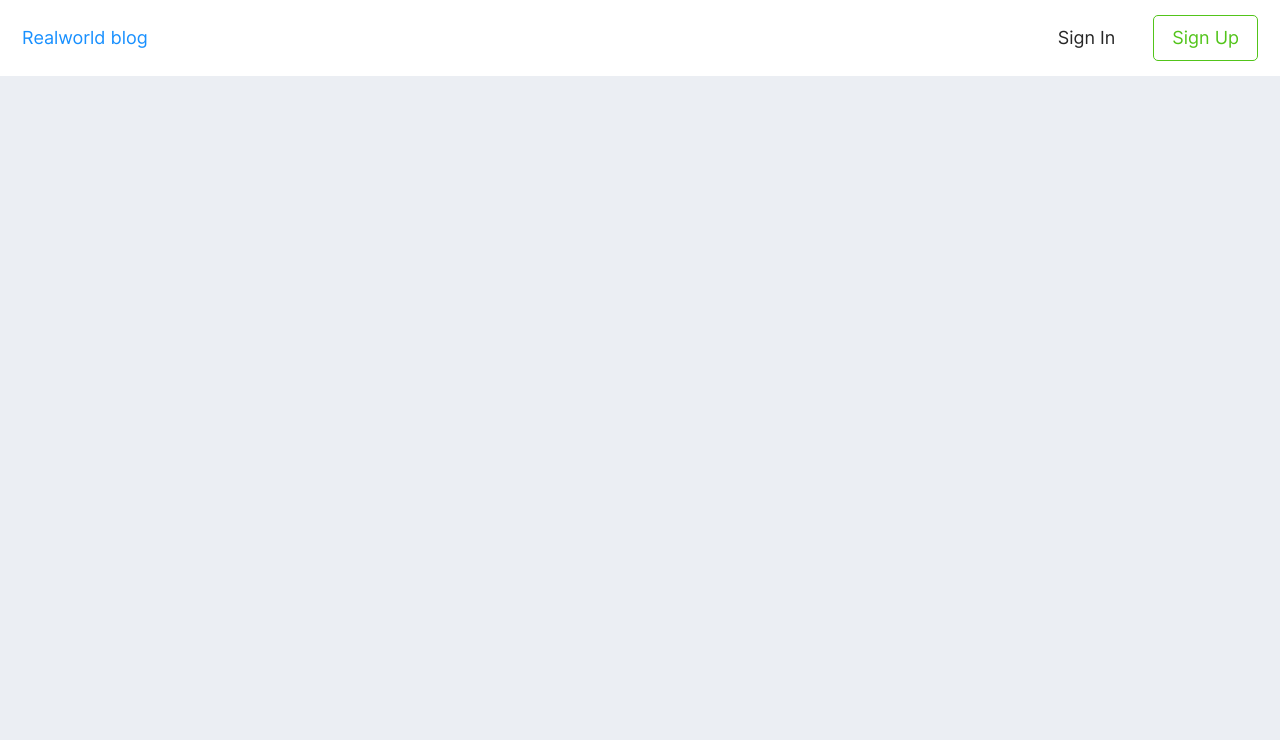
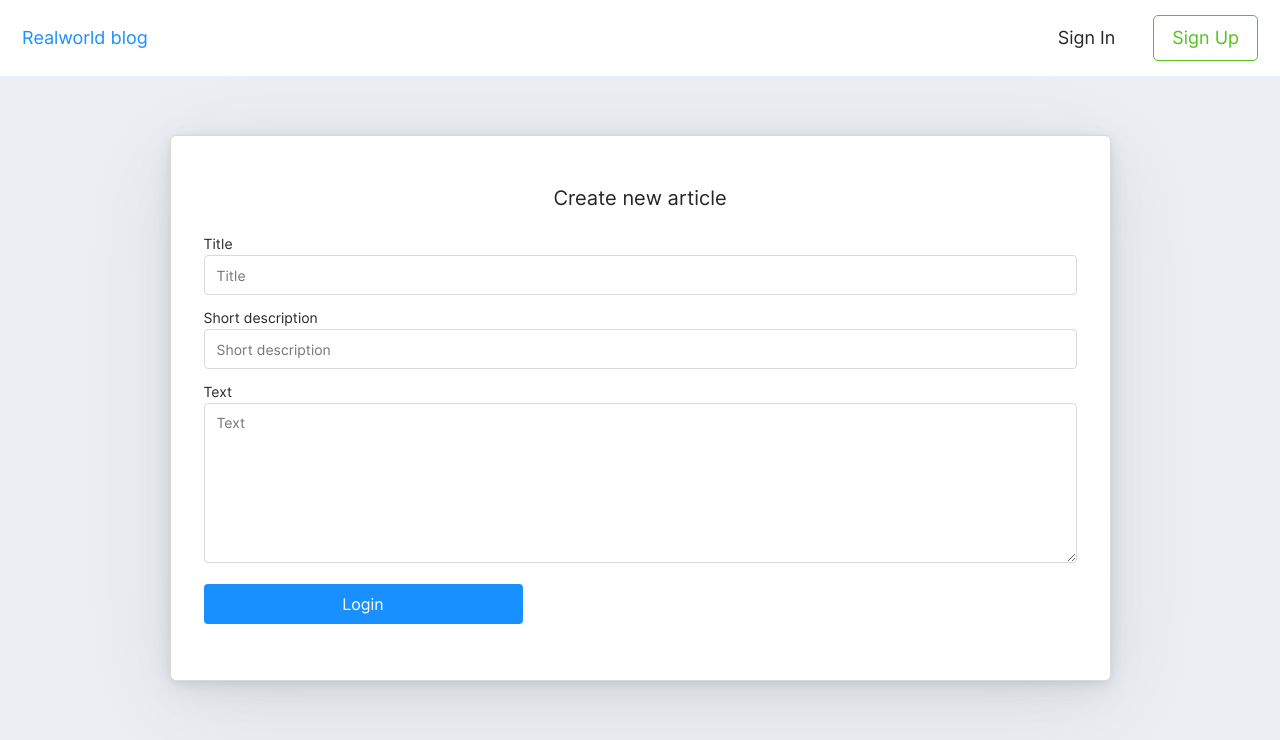
Before and after one commit to LeoAndLis/react-blog, a React (Create React App) app: page /new-article in a window 1280 px wide. Shown: the top 740 px of the page. Built offline with nearby package versions, Linux system fonts and the light colour scheme.

Commit message:
Added article create component

```diff
--- a/src/App.tsx
+++ b/src/App.tsx
@@ -4,6 +4,7 @@ import { BrowserRouter as Router, Route } from 'react-router-dom';
 import { setCurrentUser as setCurrentUserAction } from './store/actions/actions';
 import ArticlesList from './components/ArticlesList/ArticlesList';
 import Article from './components/Article/Article';
+import ArticleCreate from './components/ArticleCreate/ArticleCreate';
 import HeaderComponent from './components/HeaderComponent/HeaderComponent';
 import ProfileComponent from './components/ProfileComponent/ProfileComponent';
 import SignInComponent from './components/SignInComponent/SignInComponent';
@@ -38,6 +39,7 @@ function App({ setCurrentUser }: AppPropsType) {
             <Route path="/sign-up" exact component={SignUpComponent} />
             <Route path="/sign-in" exact component={SignInComponent} />
             <Route path="/profile" exact component={ProfileComponent} />
+            <Route path="/new-article" exact component={ArticleCreate} />
           </section>
         </main>
       </Router>
--- /dev/null
+++ b/src/components/ArticleCreate/ArticleCreate.module.scss
@@ -0,0 +1,9 @@
+.loading-block {
+  display: block !important;
+  margin: 0 auto !important;
+}
+
+.error-block {
+  max-width: 941px;
+  margin: 0 auto;
+}
--- /dev/null
+++ b/src/components/ArticleCreate/ArticleCreate.tsx
@@ -0,0 +1,32 @@
+import React from 'react';
+import { connect } from 'react-redux';
+import { Alert, Spin } from 'antd';
+import { StateType } from '../../lib/types';
+import ArticleForm from '../Forms/ArticleForm';
+
+import classes from './ArticleCreate.module.scss';
+
+type ArticleCreateProps = {
+  contentLoading: boolean;
+  error: string;
+};
+
+const ArticleCreate = ({ contentLoading, error }: ArticleCreateProps) => {
+  console.log('article create');
+  return (
+    <>
+      {contentLoading && <Spin className={classes['loading-block']} size="large" />}
+      {error && <Alert className={classes['error-block']} type="error" message="Error" closable description={error} />}
+      <ArticleForm article={null} formTitle="Create new article" onSubmit={() => {}} />
+    </>
+  );
+};
+
+const mapStateToProps = (state: StateType) => ({
+  contentLoading: state.contentLoading,
+  error: state.error,
+});
+
+const mapDispatchToProps = () => ({});
+
+export default connect(mapStateToProps, mapDispatchToProps)(ArticleCreate);
--- /dev/null
+++ b/src/components/Forms/ArticleForm.tsx
@@ -0,0 +1,76 @@
+import React from 'react';
+import classNames from 'classnames';
+import { useForm } from 'react-hook-form';
+import FormHeader from './FormElements/FormHeader/FormHeader';
+import FormInput from './FormElements/FormInput/FormInput';
+import FormTextarea from './FormElements/FormTextarea/FormTextarea';
+import FormButton from './FormElements/FormButton/FormButton';
+import { ArticleType } from '../../lib/types';
+
+import classes from './Form.module.scss';
+
+type ArticleFormType = {
+  article: ArticleType | null;
+  formTitle: string;
+  onSubmit: (article: ArticleType) => void;
+};
+
+const ArticleForm = ({ article, formTitle, onSubmit }: ArticleFormType) => {
+  const { register, handleSubmit, errors } = useForm({
+    defaultValues: {
+      title: article?.title || '',
+      description: article?.description || '',
+      body: article?.body || '',
+    },
+  });
+  const validationRules = {
+    title: {
+      required: 'Email address is required',
+    },
+    shortDescription: {
+      required: 'Email address is required',
+    },
+    text: {
+      required: 'Email address is required',
+    },
+  };
+  return (
+    <form className={classNames(classes.form, classes['form--large'])} onSubmit={handleSubmit(onSubmit)}>
+      <div className={classNames(classes['form__header-wrapper'], classes.form__item)}>
+        <FormHeader title={formTitle} />
+      </div>
+      <div className={classNames(classes['form__input-wrapper'], classes.form__item)}>
+        <FormInput
+          label="Title"
+          placeholder="Title"
+          name="title"
+          refParam={register(validationRules.title)}
+          error={errors.title && errors.title.message}
+        />
+      </div>
+      <div className={classNames(classes['form__input-wrapper'], classes.form__item)}>
+        <FormInput
+          label="Short description"
+          placeholder="Short description"
+          name="shortDescription"
+          refParam={register(validationRules.shortDescription)}
+          error={errors.description && errors.description.message}
+        />
+      </div>
+      <div className={classNames(classes['form__input-wrapper'], classes.form__item)}>
+        <FormTextarea
+          label="Text"
+          placeholder="Text"
+          name="body"
+          refParam={register(validationRules.text)}
+          error={errors.body && errors.body.message}
+        />
+      </div>
+      <div className={classes['form__button-wrapper']}>
+        <FormButton type="submit" label="Login" />
+      </div>
+    </form>
+  );
+};
+
+export default ArticleForm;
--- a/src/components/Forms/Form.module.scss
+++ b/src/components/Forms/Form.module.scss
@@ -17,7 +17,8 @@
 }
 
 .form--large {
-  max-width: 384px;
+  margin-top: 59px;
+  max-width: 941px;
 }
 
 .form__item {
--- a/src/components/Forms/FormElements/FormButton/FormButton.module.scss
+++ b/src/components/Forms/FormElements/FormButton/FormButton.module.scss
@@ -6,6 +6,7 @@
   cursor: pointer;
   font-size: 16px;
   height: 40px;
+  max-width: 319px;
   width: 100%;
   transition: background-color 1s, color 1s;
 
--- /dev/null
+++ b/src/components/Forms/FormElements/FormTextarea/FormTextarea.module.scss
@@ -0,0 +1,15 @@
+
+.form__textarea {
+  border: 1px solid #d9d9d9;
+  border-radius: 4px;
+  height: 160px;
+  padding: 8px 12px;
+
+  &-error {
+    color: #F5222D;
+  }
+
+  &--error {
+    border: 1px solid #F5222D;
+  }
+}
--- a/src/components/Forms/FormElements/FormTextarea/FormTextarea.tsx
+++ b/src/components/Forms/FormElements/FormTextarea/FormTextarea.tsx
@@ -1,20 +1,37 @@
 import React from 'react';
+import classNames from 'classnames';
+
+import classes from './FormTextarea.module.scss';
 
 type FormTextareaType = {
+  error?: string;
   label: string;
   name: string;
-  placeholder: string;
-  text: string;
+  placeholder?: string;
+  refParam?: any;
 };
 
-const FormTextarea = ({ label, name, placeholder, text }: FormTextareaType) => {
+const FormTextarea = ({ error, label, name, placeholder, refParam }: FormTextareaType) => {
   console.log('form textarea');
   return (
     <>
       <label htmlFor={`id-${name}`}>{label}</label>
-      <textarea id={`id-${name}`} name={name} placeholder={placeholder}>{text}</textarea>
+      <textarea
+        className={classNames(classes.form__textarea, { [classes['form__textarea--error']]: error })}
+        id={`id-${name}`}
+        name={name}
+        placeholder={placeholder}
+        ref={refParam}
+      />
+      {error && <span className={classes['form__textarea-error']}>{error}</span>}
     </>
   );
 };
 
+FormTextarea.defaultProps = {
+  error: '',
+  placeholder: '',
+  refParam: null,
+};
+
 export default FormTextarea;
```
